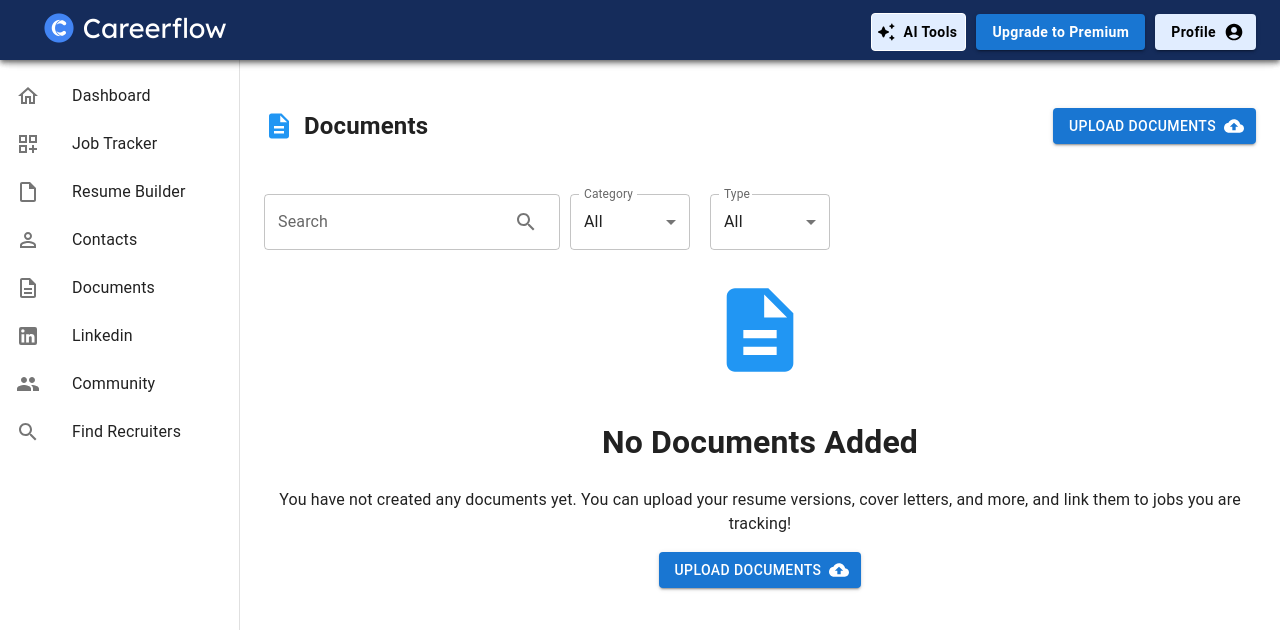
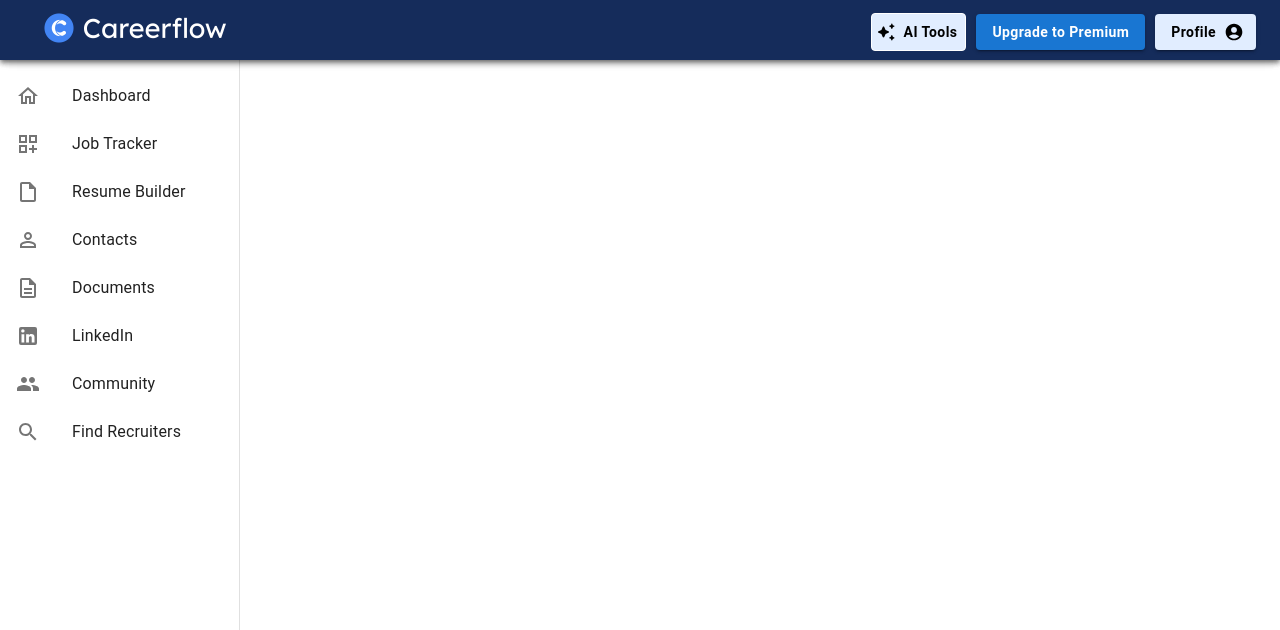
Before and after one commit to ankit8652/1stop.in, a React (Create React App) app: page / in a window 1280 px wide. Shown: the top 630 px of the page. Built offline with nearby package versions, Linux system fonts and the light colour scheme.

Commit message:
react router dom implemented

```diff
--- a/src/components/Layout.js
+++ b/src/components/Layout.js
@@ -1,4 +1,5 @@
 import * as React from "react";
+import { BrowserRouter, Route, Routes } from "react-router-dom";
 import Box from "@mui/material/Box";
 import Drawer from "@mui/material/Drawer";
 import AppBar from "@mui/material/AppBar";
@@ -14,20 +15,22 @@ import HomeOutlinedIcon from "@mui/icons-material/HomeOutlined";
 import LinkedInIcon from "@mui/icons-material/LinkedIn";
 import PeopleIcon from "@mui/icons-material/People";
 import Navbar from "./Navbar";
-// import Dashboard from "./Dashboard";
-// import Contacts from "./Contacts";
-// import { BrowserRouter, Route, Routes } from "react-router-dom";
+import Contacts from "./Contacts";
 import InsertDriveFileOutlinedIcon from "@mui/icons-material/InsertDriveFileOutlined";
 import PermIdentityOutlinedIcon from "@mui/icons-material/PermIdentityOutlined";
 import DescriptionOutlinedIcon from "@mui/icons-material/DescriptionOutlined";
 import SearchOutlinedIcon from "@mui/icons-material/SearchOutlined";
-// import LinkedIn from "./LinkedIn";
 import Documents from "./Documents";
+import JobTracker from "./JobTracker";
+import Dashboard from "./Dashboard";
+import ResumeBuilder from "./ResumeBuilder";
+import LinkedIn from "./LinkedIn";
 
 const drawerWidth = 240;
 
 export default function Layout() {
   return (
+    <BrowserRouter>
       <Box sx={{ display: "flex" }}>
         <CssBaseline />
         <AppBar
@@ -51,17 +54,34 @@ export default function Layout() {
           <Box sx={{ overflow: "auto" }}>
             <List>
               {[
-              { text: "Dashboard", icon: <HomeOutlinedIcon /> },
+                { text: "Dashboard", icon: <HomeOutlinedIcon />, path: "/" },
                 {
                   text: "Job Tracker",
                   icon: <DashboardCustomizeOutlinedIcon />,
+                  path: "/job-tracker",
                 },
-              { text: "Resume Builder", icon: <InsertDriveFileOutlinedIcon /> },
-              { text: "Contacts", icon: <PermIdentityOutlinedIcon /> },
-              { text: "Documents", icon: <DescriptionOutlinedIcon /> },
-              { text: "Linkedin", icon: <LinkedInIcon /> },
-              { text: "Community", icon: <PeopleIcon /> },
-              { text: "Find Recruiters", icon: <SearchOutlinedIcon /> },
+                {
+                  text: "Resume Builder",
+                  icon: <InsertDriveFileOutlinedIcon />,
+                  path: "/resume-builder",
+                },
+                {
+                  text: "Contacts",
+                  icon: <PermIdentityOutlinedIcon />,
+                  path: "/contacts",
+                },
+                {
+                  text: "Documents",
+                  icon: <DescriptionOutlinedIcon />,
+                  path: "/documents",
+                },
+                { text: "LinkedIn", icon: <LinkedInIcon />, path: "/linkedin" },
+                { text: "Community", icon: <PeopleIcon />, path: "/community" },
+                {
+                  text: "Find Recruiters",
+                  icon: <SearchOutlinedIcon />,
+                  path: "/find-recruiters",
+                },
               ].map((item, index) => (
                 <ListItem key={item.text} disablePadding>
                   <ListItemButton
@@ -69,9 +89,11 @@ export default function Layout() {
                       "&:hover .MuiListItemIcon-root, &:hover .MuiListItemText-root":
                         {
                           color: "#4285F4",
-                        transition: "color 0.3s ease", // Add transition effect
+                          transition: "color 0.3s ease",
                         },
                     }}
+                    component="a"
+                    href={item.path}
                   >
                     <ListItemIcon>{item.icon}</ListItemIcon>
                     <ListItemText primary={item.text} />
@@ -83,9 +105,16 @@ export default function Layout() {
         </Drawer>
         <Box component="main" sx={{ flexGrow: 1, p: 3 }}>
           <Toolbar />
-        {/* <Contacts /> */}
-        <Documents />
+          <Routes>
+            <Route path="/dashboard" element={<Dashboard />} />
+            <Route path="/job-tracker" element={<JobTracker />} />
+            <Route path="/resume-builder" element={<ResumeBuilder />} />
+            <Route path="/contacts" element={<Contacts />} />
+            <Route path="/documents" element={<Documents />} />
+            <Route path="/linkedin" element={<LinkedIn />} />
+          </Routes>
         </Box>
       </Box>
+    </BrowserRouter>
   );
 }
```
Lines whose indentation alone changed are shown as unchanged.
